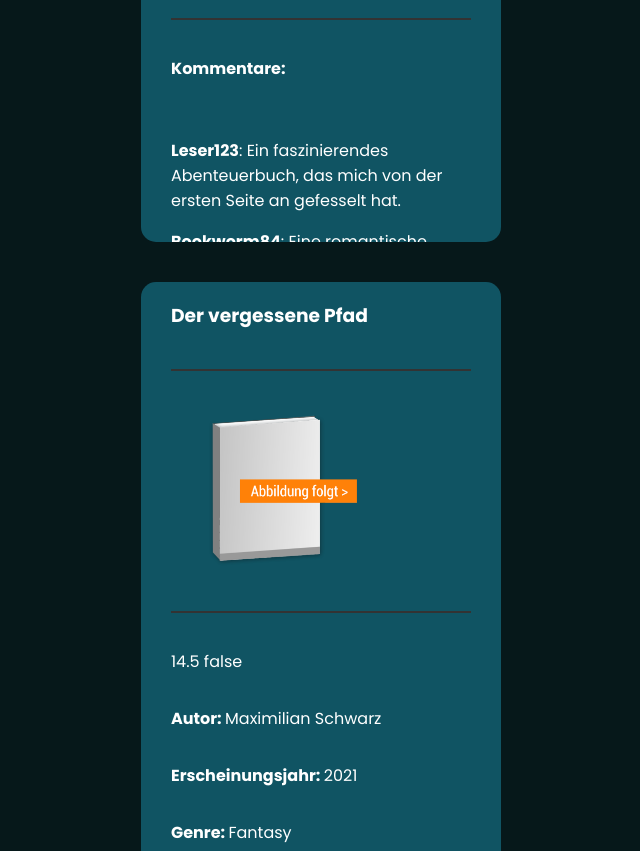
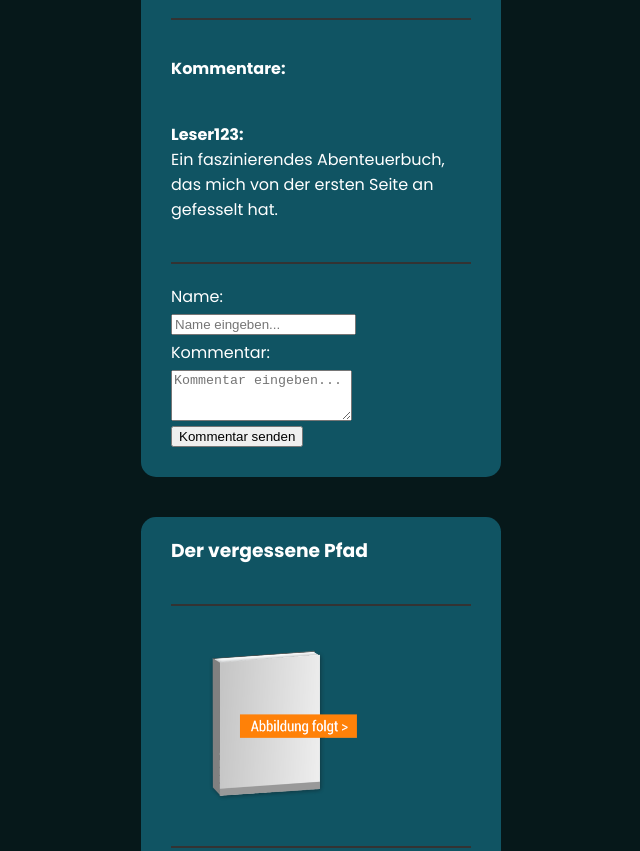
Before and after one commit to Michael-Spari/BookStore, a plain HTML site: page index.html in a window 1280 px wide. Shown: the part 740-1591 px from the top of the page, without its empty margins (319-959 px from the left). Drawn offline with Linux system fonts and the light colour scheme; a web font is replaced by a local one.

Commit message:
Kommentarfunktion eingefügt

```diff
--- a/script.js
+++ b/script.js
@@ -2,21 +2,29 @@ let bookImg = [{
     "cover": './assets/img/thumb.png'
 }];
 
+// let allNotes = {
+//     commentname: ['Ba', 'Aufgabe'],
+//     notes: ['banana','rasen mähen'],
+//     trashNotesTitles: [],
+//     trashNotes: []
+// }
+
 // function mit for loop und ausgabe von bookTemplate(book) in id="bookFrame"
 function renderBooks() {
     const bookFrame = document.getElementById("bookFrame");
+    bookFrame.innerHTML = "";
     for (let index = 0; index < books.length; index++) {
         const book = books[index];
         bookFrame.innerHTML += bookTemplate(book);
     }
 }
 
-function commentsTemplate(comment) {
-    return `<div>
-    <p><b>${comment.name}</b>: ${comment.comment}</p></div>`;
+function bookTemplate(book) {
+    let commentsData = '';
+    for (let i = 0; i < book.comments.length; i++) {
+        const comment = book.comments[i];
+        commentsData += `<b>${comment.name}:</b><br>${comment.comment}<br><br>`;
     }
-
-function bookTemplate(book) {
     return `<div class="contentBookFrame">
         <h3>${book.name}</h3>
         <hr>
@@ -27,14 +35,30 @@ function bookTemplate(book) {
         <p><b>Erscheinungsjahr: </b>${book.publishedYear}</p>
         <p><b>Genre: </b>${book.genre}</p>
         <hr>
-    <p><b>Kommentare:</b></p><br><div class="commentFrame"> ${book.comments.map(comment => commentsTemplate(comment)).join('')}</div></div>`;
+        <p><b>Kommentare:</b></p><br><div class="commentFrame">${commentsData}</div>
+        <hr>
+        <div class="commentInterface">
+                <label for="name">Name:</label>
+                <input id="name" type="text" placeholder="Name eingeben...">
+                <label for="comment">Kommentar:</label>
+                <textarea id="comment" type="text" rows="3" placeholder="Kommentar eingeben..."></textarea>
+                <button onclick="addComment()">Kommentar senden</button>
+                </div></div>`;
+}
 
-    // return a string of HTML containing the book data
-    // titel
-    // bild vom buch
-    // preis liked
-    // author
-    // published year
-    // genre
-    // comments
+function addComment(){
+    let nameInputRef = document.getElementById('name');
+    let nameInput = nameInputRef.value;
+    let commentarInputRef = document.getElementById('comment');
+    let commentarInput = commentarInputRef.value;
+    // if (!nameInput || !commentarInput) {
+    //     alert("Bitte Name und Kommentar eingeben");
+    //     return;
+    // }
+    const bookIndex = books[index];
+    books[bookIndex].comments.push({ name: nameInput, comment: commentarInput });
+    renderBooks();
+    nameInputRef.value = "";
+    commentarInputRef.value = "";
+
 }
--- a/styles/standard.css
+++ b/styles/standard.css
@@ -15,3 +15,10 @@ img{
     width: 200px;
     height: auto;
 }
+.commentInterface{
+    display: flex;
+    flex-direction: column;
+    align-items: flex-start;
+    gap: 5px;
+    margin-bottom: 30px;
+}
```
Lines whose indentation alone changed are shown as unchanged.
